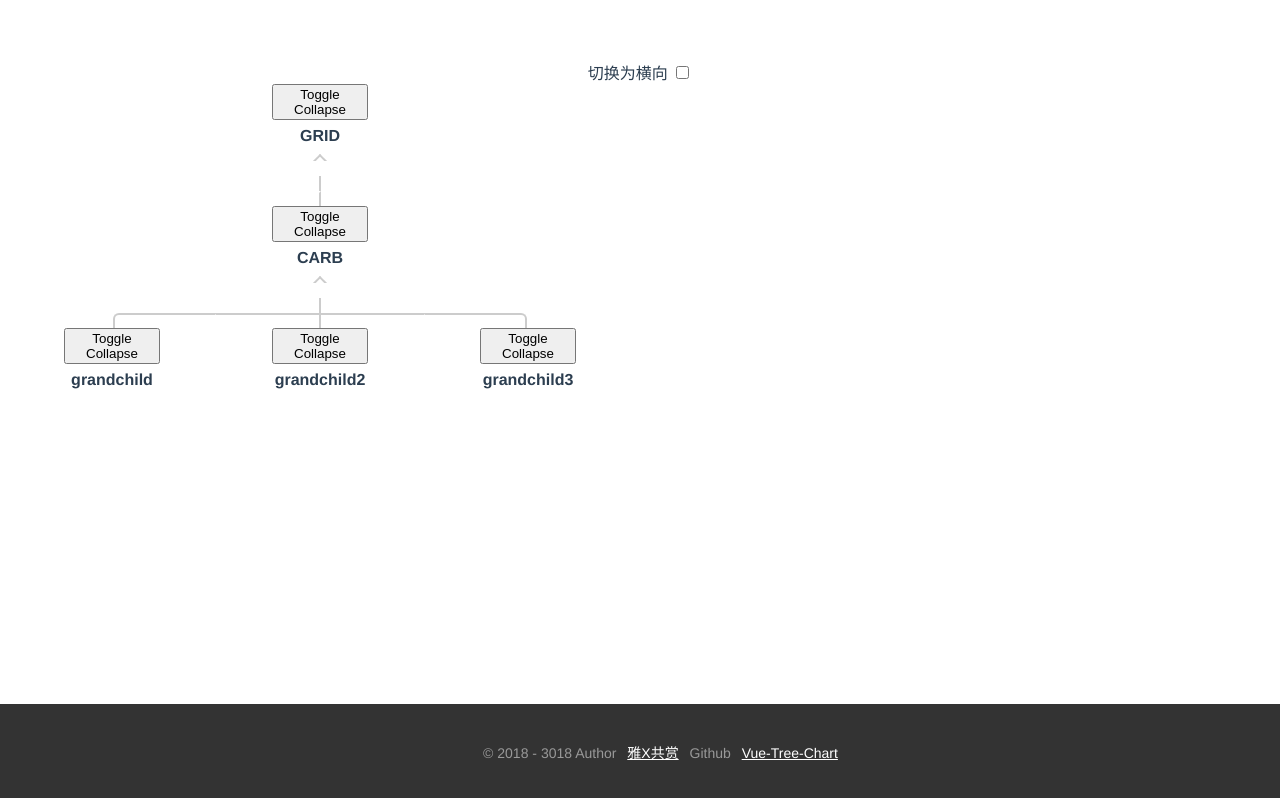
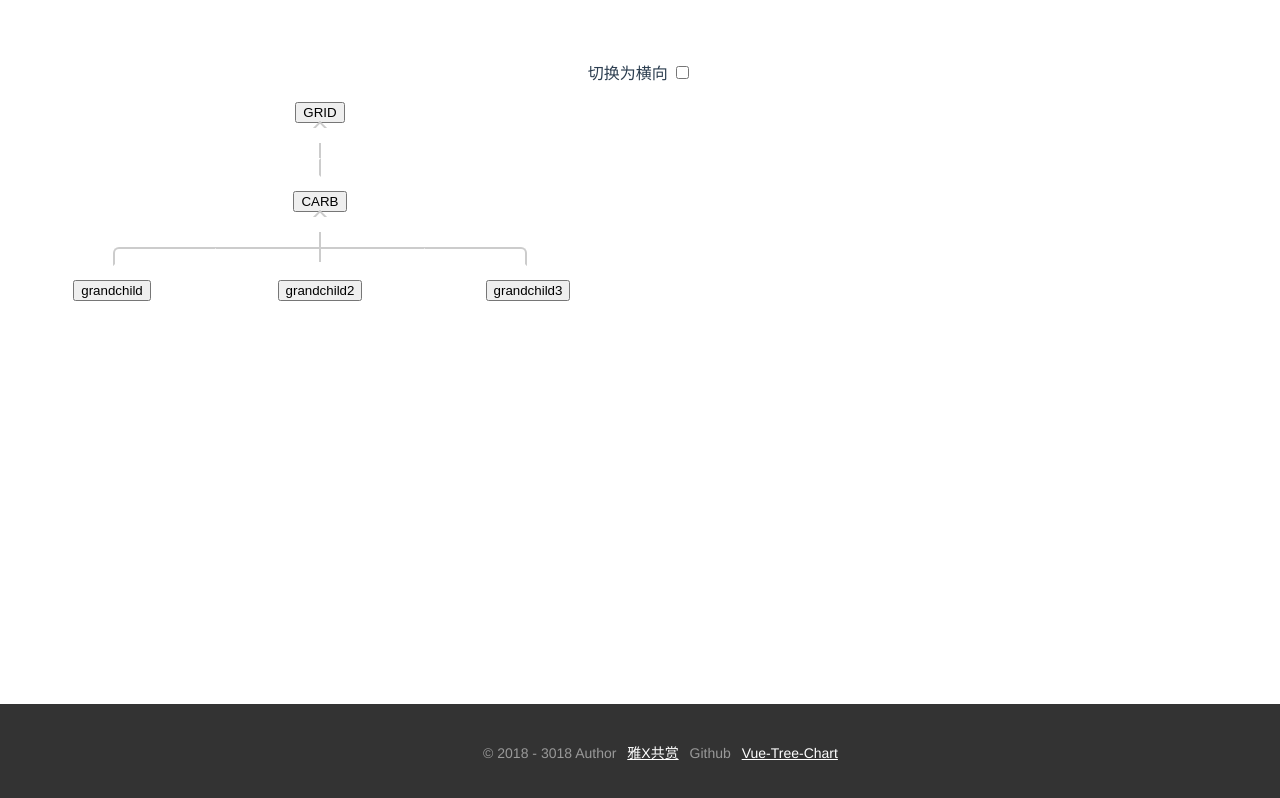
Before and after one commit to micahelinor/BerkeleyXGridAlternativesOutreachProject, a Vue app in the folder frontend/: page / in a window 1280 px wide. Built offline with nearby package versions, Linux system fonts and the light colour scheme.

Commit message:
did some skeletal

```diff
--- a/frontend/src/assets/data.json
+++ b/frontend/src/assets/data.json
@@ -1,19 +1,59 @@
 {
   "name": "GRID",
+  "projects": [
+    {
+      "projName": "abc",
+      "grantee": "micah",
+      "date": "10/11/13",
+      "currAmount": "S100"
+    }
+  ],
   "children": [
     {
       "name": "CARB",
+      "projects": [
+        {
+          "projName": "fgh",
+          "grantee": "micah",
+          "date": "10/11/13",
+          "currAmount": "S100"
+        }
+      ],
       "children": [
         {
-                "name": "grandchild"
+          "name": "grandchild",
+          "projects": [
+            {
+              "projName": "edf",
+              "grantee": "micah",
+              "date": "10/11/13",
+              "currAmount": "S100"
+            }
+          ]
         },
         {
-                "name": "grandchild2"
+          "name": "grandchild2",
+          "projects": [
+            {
+              "projName": "fgh",
+              "grantee": "micah",
+              "date": "10/11/13",
+              "currAmount": "S100"
+            }
+          ]
         },
         {
-                "name": "grandchild3"
+          "name": "grandchild3",
+          "projects": [
+            {
+              "projName": "fgh",
+              "grantee": "micah",
+              "date": "10/11/13",
+              "currAmount": "S100"
             }
           ]
         }
       ]
     }
+  ]
+}
--- a/frontend/src/components/TreeChart.vue
+++ b/frontend/src/components/TreeChart.vue
@@ -3,24 +3,20 @@
       <tr>
         <td :colspan="treeData.children ? treeData.children.length * 2 : 1" :class="{parentLevel: treeData.children, extend: treeData.children && treeData.extend}">
           <div :class="{node: true, hasMate: treeData.mate}">
-            <div class="person" @click="$emit('click-node', treeData)">
-              <div class="avat">
-                <b-button v-b-toggle.collapse-1 variant="primary">Toggle Collapse</b-button>
-                <b-collapse id="collapse-1" class="mt-2">
+            <div class="person" @click="$emit('click-node', treeData)"></div>
+            <div class="person" v-if="treeData.mate" @click="$emit('click-node', treeData.mate)"></div>
+            <div class="name">
+              <b-button aria-controls="collapse-4" @click="visible = !visible">{{treeData.name}}</b-button>
+                <b-collapse id="collapse-4" v-model="visible" class="mt-2">
                   <b-card>
-                    <p class="card-text">Collapse contents Here</p>
+                    <p>Project Name: {{treeData.projects[0].projName}}</p>
+                    <p>Grantee: {{treeData.projects[0].grantee}}</p>
+                    <p>Date: {{treeData.projects[0].date}}</p>
+                    <p>Current Amount: {{treeData.projects[0].currAmount}}</p>
                   </b-card>
                 </b-collapse>
               </div>
-              <div class="name">{{treeData.name}}</div>
             </div>
-            <div class="person" v-if="treeData.mate" @click="$emit('click-node', treeData.mate)">
-              <div class="avat">
-                <img :src="treeData.mate.image_url" />
-              </div>
-              <div class="name">{{treeData.mate.name}}</div>
-            </div>
-          </div>
           <div class="extend_handle" v-if="treeData.children" @click="toggleExtend(treeData)"></div>
         </td>
       </tr>
@@ -38,7 +34,8 @@ export default {
   props: ["json"],
   data() {
     return {
-      treeData: {}
+      treeData: {},
+      visible: false
     }
   },
   watch: {
```
Lines whose indentation alone changed are shown as unchanged.
